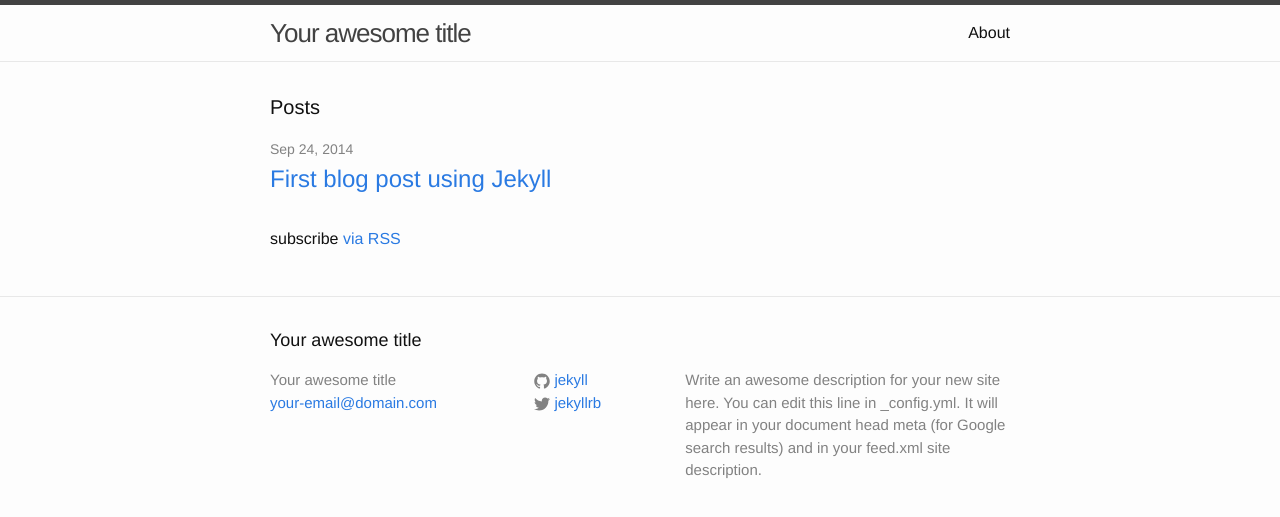
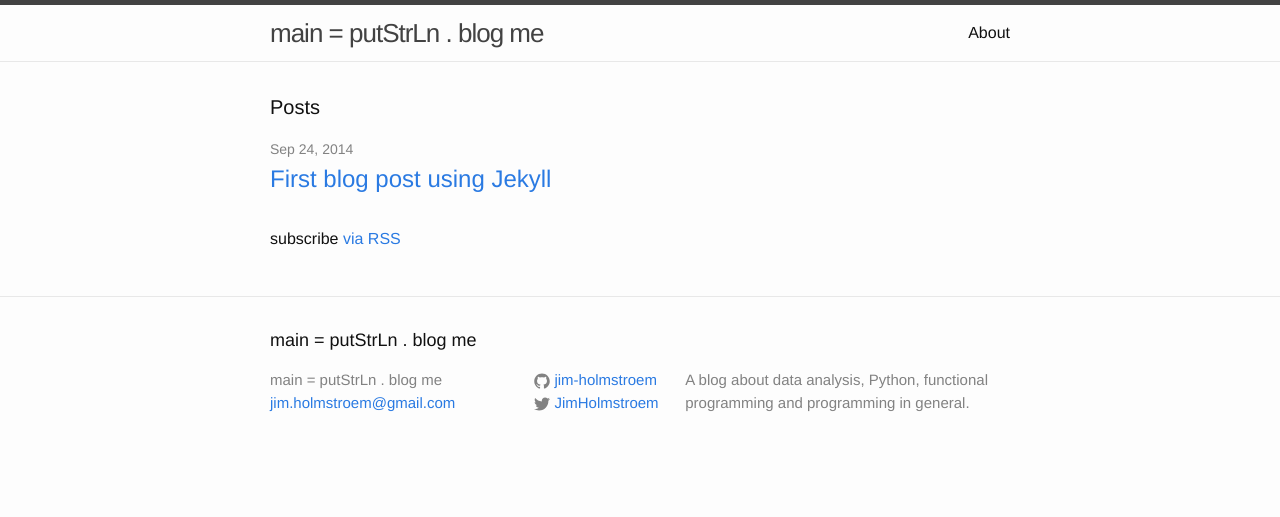
Before and after one commit to Jim-Holmstroem/jim-holmstroem.github.io, a Jekyll site: the page built from index.html, in a window 1280 px wide. Shown: the top 517 px of the page. Built offline with Jekyll 4.4.1, drawn with Linux system fonts in a browser that asks for light colours.

Commit message:
Updated _config to reflect my information instead of standard skeleton

```diff
--- a/_config.yml
+++ b/_config.yml
@@ -1,14 +1,12 @@
 # Site settings
-title: Your awesome title
-email: your-email@domain.com
-description: > # this means to ignore newlines until "baseurl:"
-  Write an awesome description for your new site here. You can edit this
-  line in _config.yml. It will appear in your document head meta (for
-  Google search results) and in your feed.xml site description.
-baseurl: "" # the subpath of your site, e.g. /blog/
-url: "http://yourdomain.com" # the base hostname & protocol for your site
-twitter_username: jekyllrb
-github_username:  jekyll
+title: main = putStrLn . blog me
+email: jim.holmstroem@gmail.com
+description: >
+  A blog about data analysis, Python, functional programming and programming in general.
+baseurl: ""
+url: "http://jim-holmstroem.github.io"
+twitter_username: JimHolmstroem
+github_username:  jim-holmstroem
 
 # Build settings
 markdown: kramdown
```
